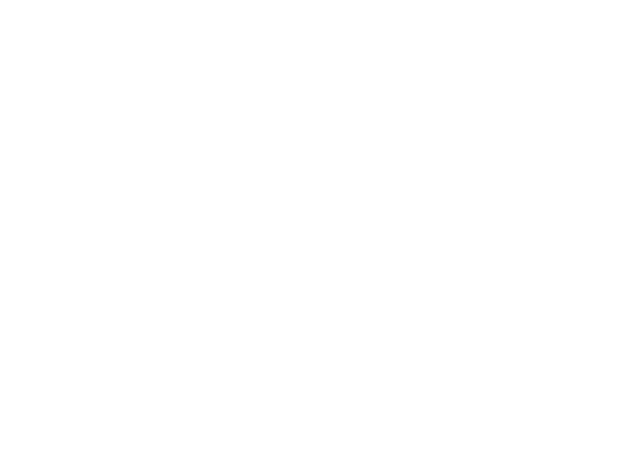
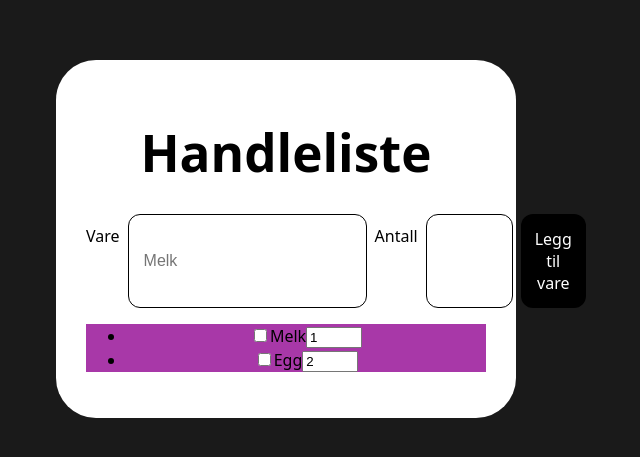
Before and after one commit to SZiinem/arbeidskrav2_React, a React (Vite) app in the folder Arbeidskrav2_UIN/: page / in a window 1280 px wide. Shown: the part 161-618 px from the top of the page, without its empty margins (354-994 px from the left). Built offline with nearby package versions, Linux system fonts and the light colour scheme.

Commit message:
laget "html" struktur, komponentene, og litt css..

```diff
--- a/Arbeidskrav2_UIN/package.json
+++ b/Arbeidskrav2_UIN/package.json
@@ -22,6 +22,7 @@
     "eslint-plugin-react-hooks": "^7.0.1",
     "eslint-plugin-react-refresh": "^0.4.24",
     "globals": "^16.5.0",
+    "sass": "^1.97.3",
     "vite": "^7.2.4"
   }
 }
--- a/Arbeidskrav2_UIN/src/App.jsx
+++ b/Arbeidskrav2_UIN/src/App.jsx
@@ -1,15 +1,22 @@
 import { useState } from 'react'
-import reactLogo from './assets/react.svg'
-import viteLogo from '/vite.svg'
 import './App.css'
+import './style/layout.scss'
+import './style/form.scss'
+import './style/list.scss'
+import AddForm from './components/AddForm'
+import ShoppingList from './components/ShoppingList'
+
+
 
 function App() {
   const [count, setCount] = useState(0)
 
   return (
-    <>
-
-    </>
+    <main>
+      <h1>Handleliste</h1>
+      <AddForm />
+      <ShoppingList />
+    </main>
   )
 }
 
--- a/Arbeidskrav2_UIN/src/components/AddForm.jsx
+++ b/Arbeidskrav2_UIN/src/components/AddForm.jsx
@@ -0,0 +1,17 @@
+//Dette er boksen på toppen der du skriver inn ting.
+//Hva som skal ligge her: Input-feltene for "Vare" og "Antall", og knappen "Legg til vare".
+
+export default function AddForm(){
+
+
+
+    return(
+        <form className="addform">
+            <label htmlFor="producttitle">Vare</label>
+            <input name="title" type="text" id="producttitle" placeholder="Melk"></input>
+            <label htmlFor="productquantity">Antall</label>
+            <input name="quantity" type="number" id="productquantity" min="1" max="99"></input>
+            <button>Legg til vare</button>
+        </form>
+    )
+}
--- a/Arbeidskrav2_UIN/src/components/ShoppingItem.jsx
+++ b/Arbeidskrav2_UIN/src/components/ShoppingItem.jsx
@@ -0,0 +1,20 @@
+//Dette er én enkelt linje i listen din.
+
+//Hva som ligger her: Navnet på varen, en checkbox og tallet for antall.
+
+export default function ShoppingItem({name, quantity}){
+
+
+    return(
+        <li className="shopping-item">
+            {/*Checkbox*/}
+            <input type="checkbox" id="kjopt" name="kjopt"></input>
+
+            {/*Navnet på varen*/}
+            <span>{name}</span>
+
+            {/*Antall varer*/}
+            <input type="number" value={quantity} min="1" max="99" onChange={() => {}}></input>
+        </li>
+    )
+}
--- a/Arbeidskrav2_UIN/src/components/ShoppingList.jsx
+++ b/Arbeidskrav2_UIN/src/components/ShoppingList.jsx
@@ -0,0 +1,15 @@
+//Dette er selve rammen rundt listen din.
+
+//Hva som skal ligge her: En <ul> (punktliste) som går igjennom varene dine.
+
+import ShoppingItem from "./ShoppingItem"
+
+export default function ShoppingList(){
+
+    return(
+        <ul className="shopping-list">
+            <ShoppingItem name="Melk" quantity="1" />
+            <ShoppingItem name="Egg" quantity="2" />
+        </ul>
+    )
+}
--- /dev/null
+++ b/Arbeidskrav2_UIN/src/style/form.scss
@@ -0,0 +1,28 @@
+//Her legger du all stylingen som har med AddForm.jsx å gjøre (labels, inputs, knapper).
+
+.addform{
+    display: flex;
+    flex-direction: row;
+    gap: 8px;
+
+    label{
+        font-size: 1rem;
+        color: #000;
+        margin-top: 10px;
+    }
+
+    input{
+        padding: 12px 15px;
+        border: 1px solid #000;
+        border-radius: 12px;
+        font-size: 1rem;
+    }
+
+    button{
+        background-color: #000;
+        color: #fff;
+        padding: 14px;
+        border: none;
+        border-radius: 12px;
+    }
+}
--- /dev/null
+++ b/Arbeidskrav2_UIN/src/style/layout.scss
@@ -0,0 +1,16 @@
+//Her legger du de "globale" tingene. Bakgrunnen på hele siden (body), selve "kortet" (main), og font-innstillinger.
+
+body{
+    background-color: #1a1a1a;
+    display: flex;
+    flex-wrap: wrap;
+}
+
+main{
+    background-color: #fff;
+    width: 100%;
+    max-width: 400px;
+    border-radius: 40px;
+    padding: 30px;
+    color: #000;
+}
--- /dev/null
+++ b/Arbeidskrav2_UIN/src/style/list.scss
@@ -0,0 +1,9 @@
+//Her legger du stylingen for ShoppingList.jsx og ShoppingItem.jsx (ul, li, checkboxer).
+
+.shopping-list{
+    background-color: #a838a8;
+}
+
+.shopping-item{
+    text-decoration: none;
+}
```
Also changed, not shown: 1 other file (tests, documents, lock files or other folders).
